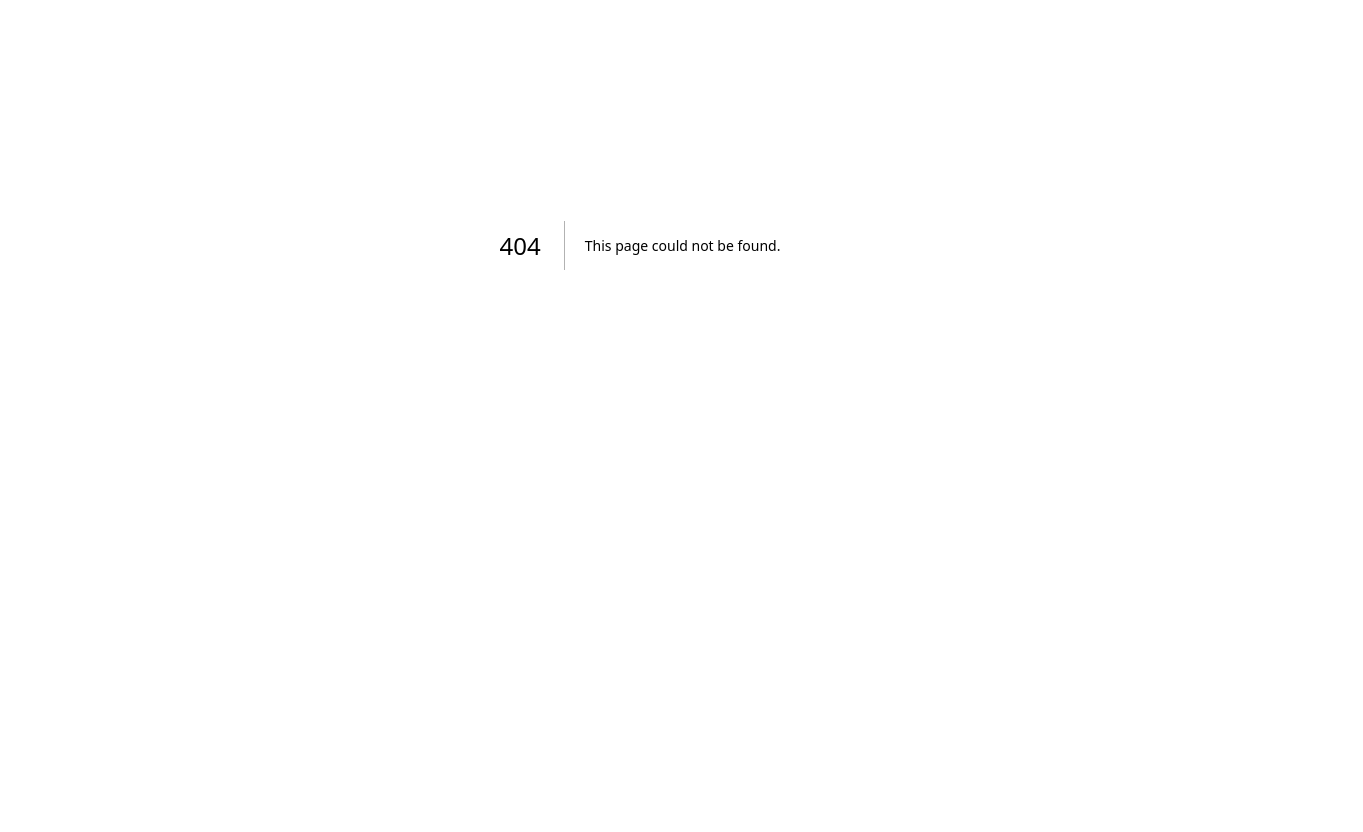
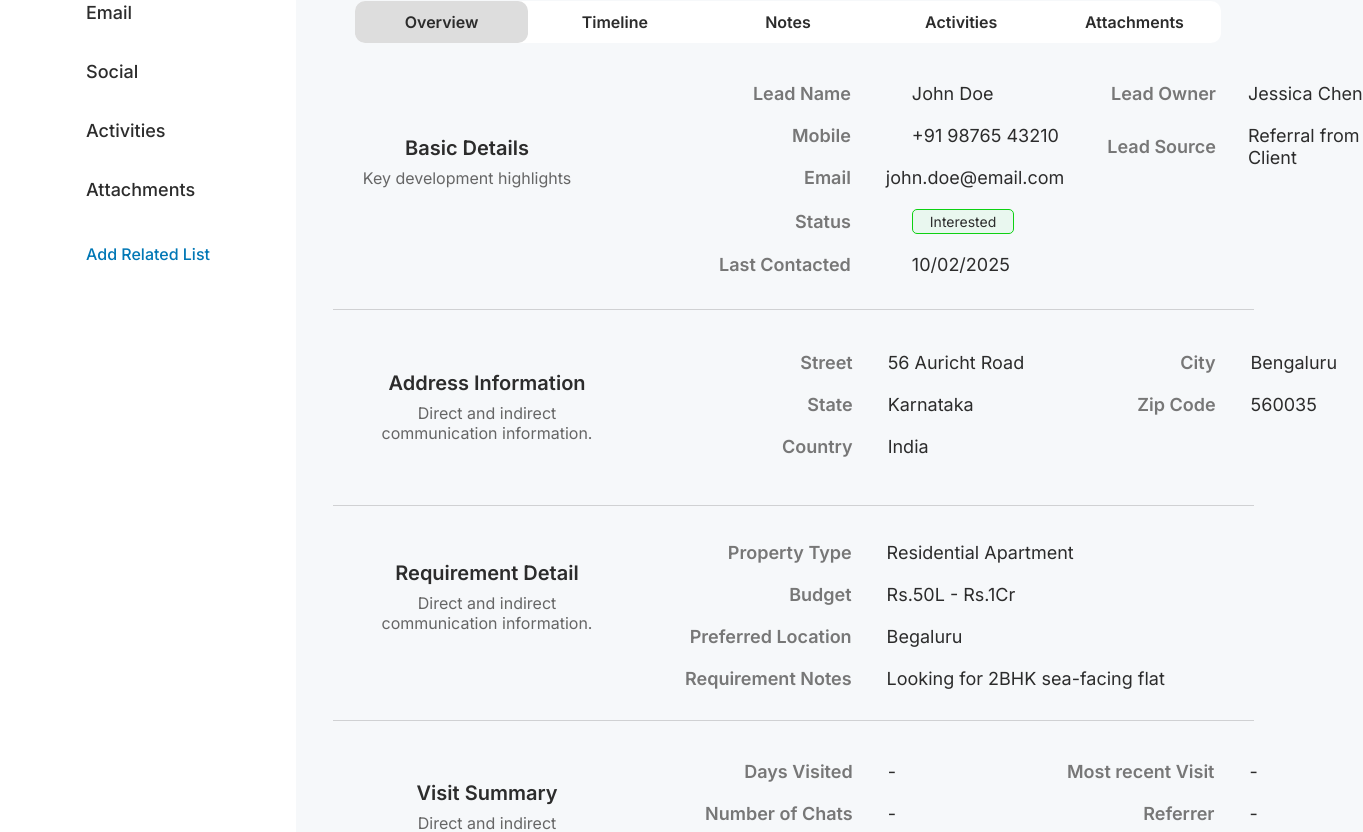
Before and after one commit to Sour16o4/realtor360, a Next.js app: page /leads/john-doe in a window 1280 px wide. Before the commit this address had no page. Shown: the part 220-1052 px from the top of the page, 1363 px wide, since content can reach past the window. Before the commit the page ends 865 px from the top, so only its background shows below. Built offline with nearby package versions, Linux system fonts and the light colour scheme.

Commit message:
feat(leads): add lead detail page

```diff
--- /dev/null
+++ b/app/leads/[id]/page.tsx
@@ -0,0 +1,171 @@
+import { notFound } from "next/navigation";
+import DetailPage from "@/components/detail/DetailPage";
+import DetailSection from "@/components/detail/DetailSection";
+import FieldList from "@/components/detail/FieldList";
+import { EmptyTab, NotesTab } from "@/components/detail/NotesTab";
+import RecordHeader, { HeaderButton, HeaderText } from "@/components/detail/RecordHeader";
+import Tabs, { parseTab } from "@/components/detail/Tabs";
+import StatusBadge from "@/components/ui/StatusBadge";
+import { leadDetails, leads, leadValue } from "@/data/leads";
+
+export function generateStaticParams() {
+  return Object.keys(leadDetails).map((id) => ({ id }));
+}
+
+type PageProps = {
+  params: Promise<{ id: string }>;
+  searchParams: Promise<{ tab?: string }>;
+};
+
+export default async function LeadDetailPage({ params, searchParams }: PageProps) {
+  const { id } = await params;
+  const tab = parseTab((await searchParams).tab);
+  const detail = leadDetails[id];
+  const lead = leads.find((l) => l.id === id);
+  if (!detail || !lead) notFound();
+
+  const status = leadValue(lead, "Lead Status");
+  const { address, requirement, visit } = detail;
+
+  return (
+    <DetailPage related={detail.related} compact addRelatedGap={43}>
+      <RecordHeader
+        backHref="/leads"
+        image={lead.photo}
+        imageSize={[108, 108]}
+        roundImage
+        imageGap={22}
+        imageClassName="mt-2 -mb-8" // the photo is 2px lower than the back button and reaches below the header's padding
+        textClassName="pt-13"
+        actionsClassName="mr-10 mb-3 gap-9"
+        actions={
+          <>
+            <HeaderButton variant="gold">Send Email</HeaderButton>
+            <HeaderButton wide>Edit</HeaderButton>
+          </>
+        }
+      >
+        <HeaderText title={lead.name} lines={[["Email", lead.email]]} linesClassName="mt-8 text-16">
+          <div className="mt-8">
+            <StatusBadge status={status} />
+          </div>
+        </HeaderText>
+      </RecordHeader>
+
+      <Tabs active={tab} className="mt-2" /> {/* the design leaves 2px more under the header here */}
+
+      {tab === "overview" && (
+        <>
+          {/* Offsets (px) below come from the design: where each title and field list sits in its section. */}
+          <DetailSection
+            title="Basic Details"
+            subtitle="Key development highlights"
+            paddingTop={29}
+            paddingBottom={33}
+            titleShift={{ x: -20, y: -18 }}
+          >
+            <FieldList
+              gap={[61, 32]}
+              rowGap={20}
+              offset={78}
+              columnGap={43}
+              columns={[
+                [
+                  ["Lead Name", lead.name],
+                  ["Mobile", detail.mobile],
+                  ["Email", <span key="email" className="-ml-26">{detail.email ?? lead.email}</span>], // the design puts this value 26px further left
+                  ["Status", <StatusBadge key="status" status={status} />],
+                  ["Last Contacted", detail.lastContacted],
+                ],
+                [
+                  ["Lead Owner", leadValue(lead, "Lead Owner")],
+                  ["Lead Source", <span key="source" className="block w-113 whitespace-normal">{leadValue(lead, "Lead Source")}</span>],
+                ],
+              ]}
+            />
+          </DetailSection>
+
+          <DetailSection
+            title="Address Information"
+            subtitle="Direct and indirect communication information."
+            paddingTop={42}
+            paddingBottom={47}
+            titleWidth={250}
+            titleShift={{ y: 2 }}
+          >
+            <FieldList
+              rowGap={20}
+              offset={141}
+              columnGap={113}
+              columns={[
+                [
+                  ["Street", address.street],
+                  ["State", address.state],
+                  ["Country", address.country],
+                ],
+                [
+                  ["City", address.city],
+                  ["Zip Code", address.zipCode],
+                ],
+              ]}
+            />
+          </DetailSection>
+
+          <DetailSection
+            title="Requirement Detail"
+            subtitle="Direct and indirect communication information."
+            paddingTop={36}
+            paddingBottom={30}
+            titleWidth={250}
+            titleShift={{ y: -19 }}
+          >
+            <FieldList
+              rowGap={20}
+              offset={44}
+              columns={[
+                [
+                  ["Property Type", requirement.propertyType],
+                  ["Budget", requirement.budget],
+                  ["Preferred Location", requirement.preferredLocation],
+                  ["Requirement Notes", requirement.notes],
+                ],
+              ]}
+            />
+          </DetailSection>
+
+          <DetailSection
+            title="Visit Summary"
+            subtitle="Direct and indirect communication information."
+            paddingTop={40}
+            paddingBottom={34}
+            titleWidth={250}
+            titleShift={{ y: -18 }}
+          >
+            <FieldList
+              rowGap={20}
+              offset={64}
+              columnGap={-65} // the second column starts under the long "Next Task" value
+              columns={[
+                [
+                  ["Days Visited", visit.daysVisited],
+                  ["Number of Chats", visit.chats],
+                  ["First Visit", visit.firstVisit],
+                  ["Next Task", visit.nextTask],
+                ],
+                [
+                  ["Most recent Visit", visit.mostRecentVisit],
+                  ["Referrer", visit.referrer],
+                ],
+              ]}
+            />
+          </DetailSection>
+        </>
+      )}
+
+      {tab === "notes" && <NotesTab />}
+      {(tab === "timeline" || tab === "activities" || tab === "attachments") && (
+        <EmptyTab title={tab[0].toUpperCase() + tab.slice(1)} />
+      )}
+    </DetailPage>
+  );
+}
--- a/app/leads/page.tsx
+++ b/app/leads/page.tsx
@@ -1,4 +1,5 @@
 import Image from "next/image";
+import Link from "next/link";
 import ListPage from "@/components/list/ListPage";
 import { leadFilters, leads } from "@/data/leads";
 
@@ -8,11 +9,14 @@ export default function LeadsPage() {
       {/* The lead rows span the whole main area, so cancel the page's content padding. */}
       <div className="-mx-16 -mt-20 lg:-mr-25 lg:-ml-38">
         {leads.map((lead) => (
-          <div key={lead.id} className="relative h-136 border-b border-black/12 pt-21 pl-16 lg:pl-38">
+          <div key={lead.id} className="relative h-136 border-b border-black/12 pt-21 pl-16 hover:bg-white/60 lg:pl-38">
             <div className="flex gap-24">
               <Image src={lead.photo} alt="" width={82} height={82} className="shrink-0 rounded-full object-cover" style={{ width: 82, height: 82 }} />
               <div>
-                <p className="text-16 font-semibold">{lead.name}</p>
+                {/* The link covers the whole row; the remove button sits above it. */}
+                <Link href={`/leads/${lead.id}`} className="block text-16 font-semibold after:absolute after:inset-0">
+                  {lead.name}
+                </Link>
                 <p className="mt-5 text-14 text-subtle">
                   <span className="font-medium">Email:</span> {lead.email}
                 </p>
@@ -29,7 +33,7 @@ export default function LeadsPage() {
                 </div>
               </div>
             </div>
-            <button type="button" aria-label="Remove lead" className="absolute top-21 right-16 lg:right-25">
+            <button type="button" aria-label="Remove lead" className="absolute top-21 right-16 z-10 lg:right-25">
               <Image src="/icons/remove.svg" alt="" width={28} height={28} />
             </button>
           </div>
--- a/data/leads.ts
+++ b/data/leads.ts
@@ -1,4 +1,4 @@
-import type { FilterGroup } from "./types";
+import type { FilterGroup, RelatedItem } from "./types";
 
 export const leadFilters: FilterGroup[] = [
   {
@@ -33,3 +33,41 @@ const johnDoe = (id: string): Lead => ({
 
 /** The design repeats the same lead six times. */
 export const leads: Lead[] = Array.from({ length: 6 }, (_, index) => johnDoe(index === 0 ? "john-doe" : `john-doe-${index + 1}`));
+
+/** A value from the "Label: value" pairs of a lead's list row, e.g. leadValue(lead, "Lead Owner"). */
+export const leadValue = (lead: Lead, label: string) => lead.details.find(([l]) => l === label)?.[1] ?? "";
+
+export type LeadDetail = {
+  id: string;
+  /** Only the designed page sets this; the other leads show their own list email. */
+  email?: string;
+  mobile: string;
+  lastContacted: string;
+  address: { street: string; state: string; country: string; city: string; zipCode: string };
+  requirement: { propertyType: string; budget: string; preferredLocation: string; notes: string };
+  visit: { daysVisited: string; chats: string; firstVisit: string; nextTask: string; mostRecentVisit: string; referrer: string };
+  related: RelatedItem[];
+};
+
+/** The designed overview (John Doe); every lead uses it as a template with their own list values. */
+const designedLeadDetail: LeadDetail = {
+  id: "john-doe",
+  email: "john.doe@email.com",
+  mobile: "+91 98765 43210",
+  lastContacted: "10/02/2025",
+  address: { street: "56 Auricht Road", state: "Karnataka", country: "India", city: "Bengaluru", zipCode: "560035" },
+  requirement: {
+    propertyType: "Residential Apartment",
+    budget: "Rs.50L - Rs.1Cr",
+    // "Begaluru" is spelled like this in the design.
+    preferredLocation: "Begaluru",
+    notes: "Looking for 2BHK sea-facing flat",
+  },
+  visit: { daysVisited: "-", chats: "-", firstVisit: "-", nextTask: "Call schedule on 14/02/2025", mostRecentVisit: "-", referrer: "-" },
+  related: [{ label: "Notes" }, { label: "Email" }, { label: "Social" }, { label: "Activities" }, { label: "Attachments" }],
+};
+
+/** Every lead has a page. */
+export const leadDetails: Record<string, LeadDetail> = Object.fromEntries(
+  leads.map((l) => [l.id, l.id === designedLeadDetail.id ? designedLeadDetail : { ...designedLeadDetail, id: l.id, email: undefined }]),
+);
```
